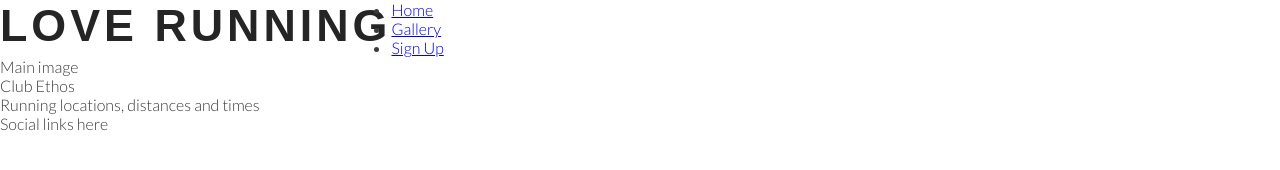
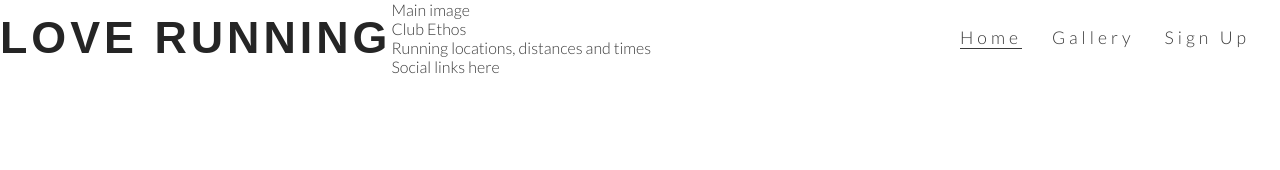
Before and after one commit to Lamin10/love-running, a plain HTML site: page index.html in a window 1280 px wide. Drawn offline with Linux system fonts and the light colour scheme.

Commit message:
Style navigation links

```diff
--- a/assets/css/style.css
+++ b/assets/css/style.css
@@ -25,3 +25,33 @@ h1, h2 {
     float: left;
     font-size: 280%;
 }
+
+/* navigation links */
+
+#menu {
+    font-size: 110%;
+    letter-spacing: 4px;
+}
+
+#menu, #logo {
+    line-height: 75px;
+}
+
+#menu li {
+    float: right;
+    list-style-type: none;
+    margin-right: 30px;
+}
+
+#menu a {
+    text-decoration: none;
+    color: inherit;
+}
+
+#menu a:hover {
+    border-bottom: 1px solid #3a3a3a
+}
+
+.active {
+    border-bottom: 1px solid #3a3a3a;
+}
--- a/index.html
+++ b/index.html
@@ -15,15 +15,15 @@
             <h1 id="logo">Love Running</h1>
         </a>
         <nav>
-            <ul>
+            <ul id="menu">
                 <li>
-                    <a href="index.html">Home</a>
+                    <a href="#">Sign Up</a>
+                    <li>
+                        <a href="#">Gallery</a>
+                    </li>
                 </li>
                 <li>
-                    <a href="#">Gallery</a>
-                </li>
-                <li>
-                    <a href="#">Sign Up</a>
+                    <a href="index.html" class="active">Home</a>
                 </li>
             </ul>
         </nav>
```
